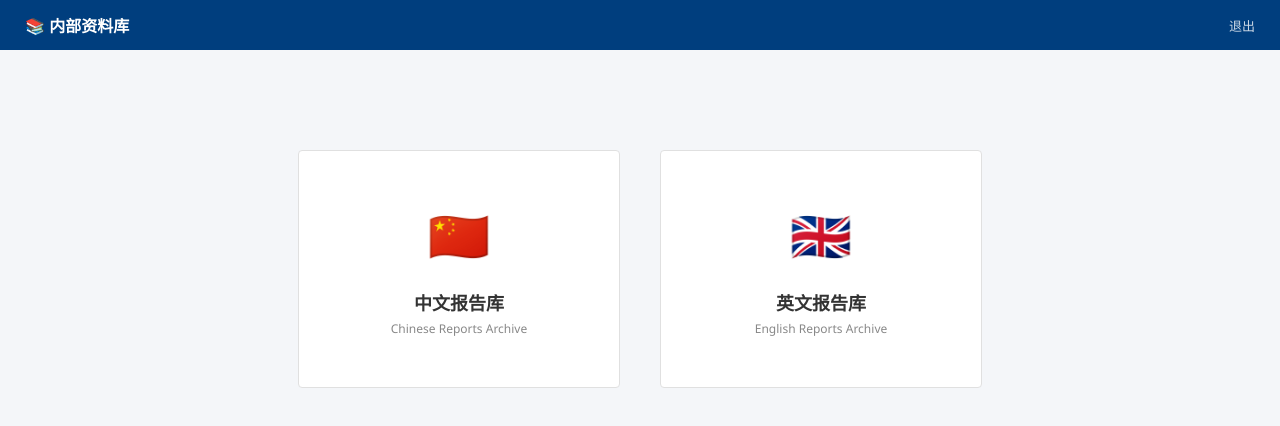
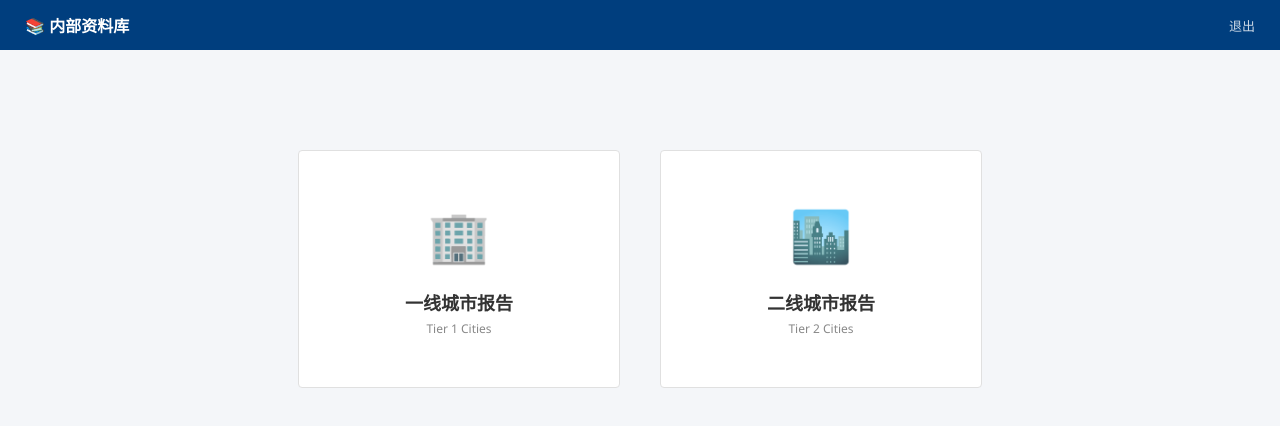
Before and after one commit to wateryh2004-beep/office-map, a website: page reports.html in a window 1280 px wide. Drawn offline with Linux system fonts and the light colour scheme; sample sign-in values are in the browser's storage.

Commit message:
Update reports.html

```diff
--- a/reports.html
+++ b/reports.html
@@ -52,15 +52,15 @@
 <div class="container">
 
     <div class="lang-grid" id="lang-view" style="display: none;">
-        <div class="lang-card" onclick="fetchReports('CN/')">
-            <div class="lang-icon">🇨🇳</div>
-            <div class="lang-title">中文报告库</div>
-            <div class="lang-desc">Chinese Reports Archive</div>
+        <div class="lang-card" onclick="fetchReports('一线城市/')">
+            <div class="lang-icon">🏢</div>
+            <div class="lang-title">一线城市报告</div>
+            <div class="lang-desc">Tier 1 Cities</div>
         </div>
-        <div class="lang-card" onclick="fetchReports('EN/')">
-            <div class="lang-icon">🇬🇧</div>
-            <div class="lang-title">英文报告库</div>
-            <div class="lang-desc">English Reports Archive</div>
+        <div class="lang-card" onclick="fetchReports('二线城市/')">
+            <div class="lang-icon">🏙️</div>
+            <div class="lang-title">二线城市报告</div>
+            <div class="lang-desc">Tier 2 Cities</div>
         </div>
     </div>
 
@@ -91,7 +91,6 @@
 </div>
 
 <script>
-    // --- 纯逻辑，无任何变动 ---
     let currentPrefix = '';
     let currentData = [];
 
@@ -115,6 +114,7 @@
         document.getElementById('report-list').innerHTML = `<tr><td colspan="4" class="status-message">加载中...</td></tr>`;
 
         try {
+            // 中文字符将被自动进行 encodeURIComponent 编码，完美适配阿里云接口
             const url = `/api/oss?action=get-list&prefix=${encodeURIComponent(currentPrefix)}`;
             const res = await fetch(url);
             const result = JSON.parse(await res.text());
@@ -129,7 +129,7 @@
 
     function renderBreadcrumb() {
         const bc = document.getElementById('breadcrumb');
-        let html = `<span onclick="fetchReports('')">🏠 根目录</span>`;
+        let html = `<span onclick="fetchReports('')">🏠 首页</span>`;
         if (currentPrefix) {
             const parts = currentPrefix.split('/').filter(p => p);
             let path = '';
@@ -141,7 +141,7 @@
     function renderTable(dataList) {
         const tbody = document.getElementById('report-list');
         if (!dataList || dataList.length === 0) {
-            tbody.innerHTML = (currentPrefix ? `<tr style="cursor:pointer;" onclick="goUp()"><td colspan="4" style="color:#003E7E; font-weight:bold;">🔙 返回上层</td></tr>` : '') + `<tr><td colspan="4" class="status-message">空目录</td></tr>`;
+            tbody.innerHTML = (currentPrefix ? `<tr style="cursor:pointer;" onclick="goUp()"><td colspan="4" style="color:#003E7E; font-weight:bold;">🔙 返回上层</td></tr>` : '') + `<tr><td colspan="4" class="status-message">当前目录为空</td></tr>`;
             return;
         }
         let html = currentPrefix ? `<tr style="cursor:pointer;" onclick="goUp()"><td colspan="4" style="color:#003E7E; font-weight:bold;">🔙 返回上层</td></tr>` : '';
```
